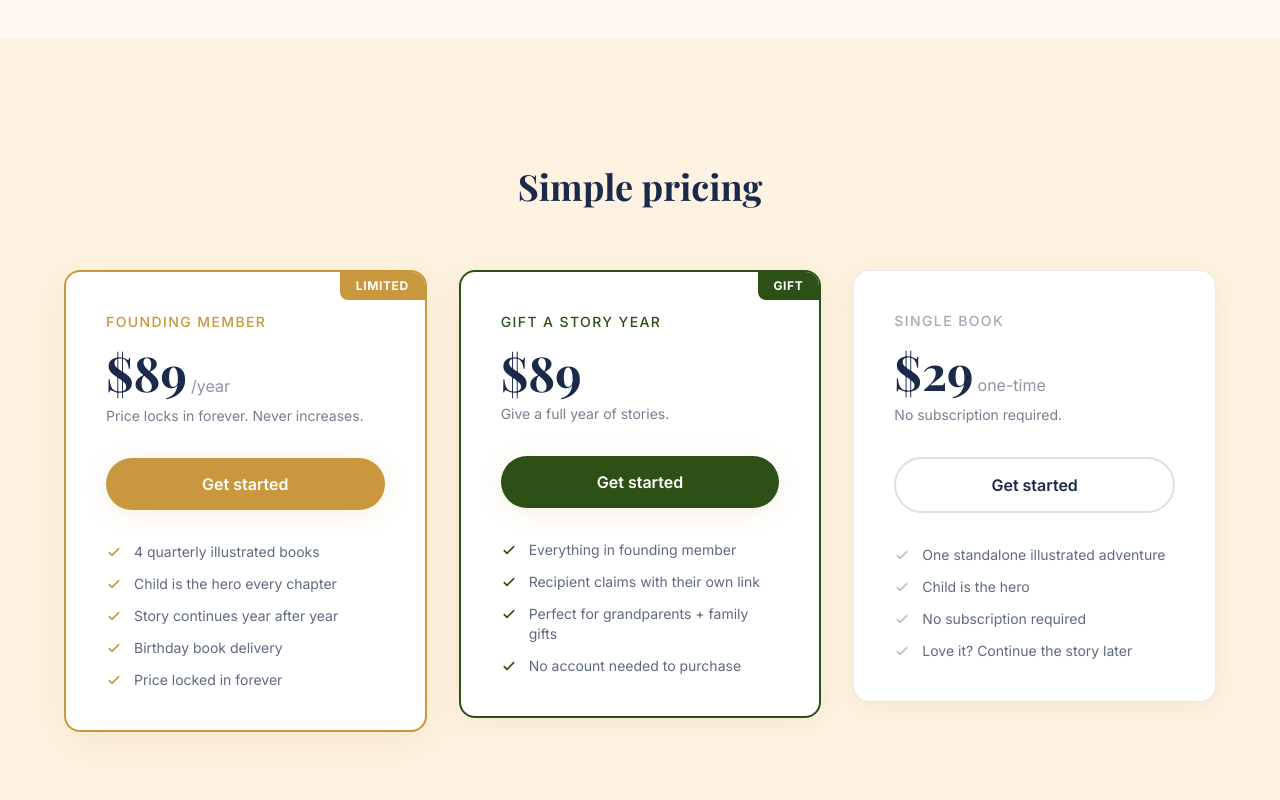
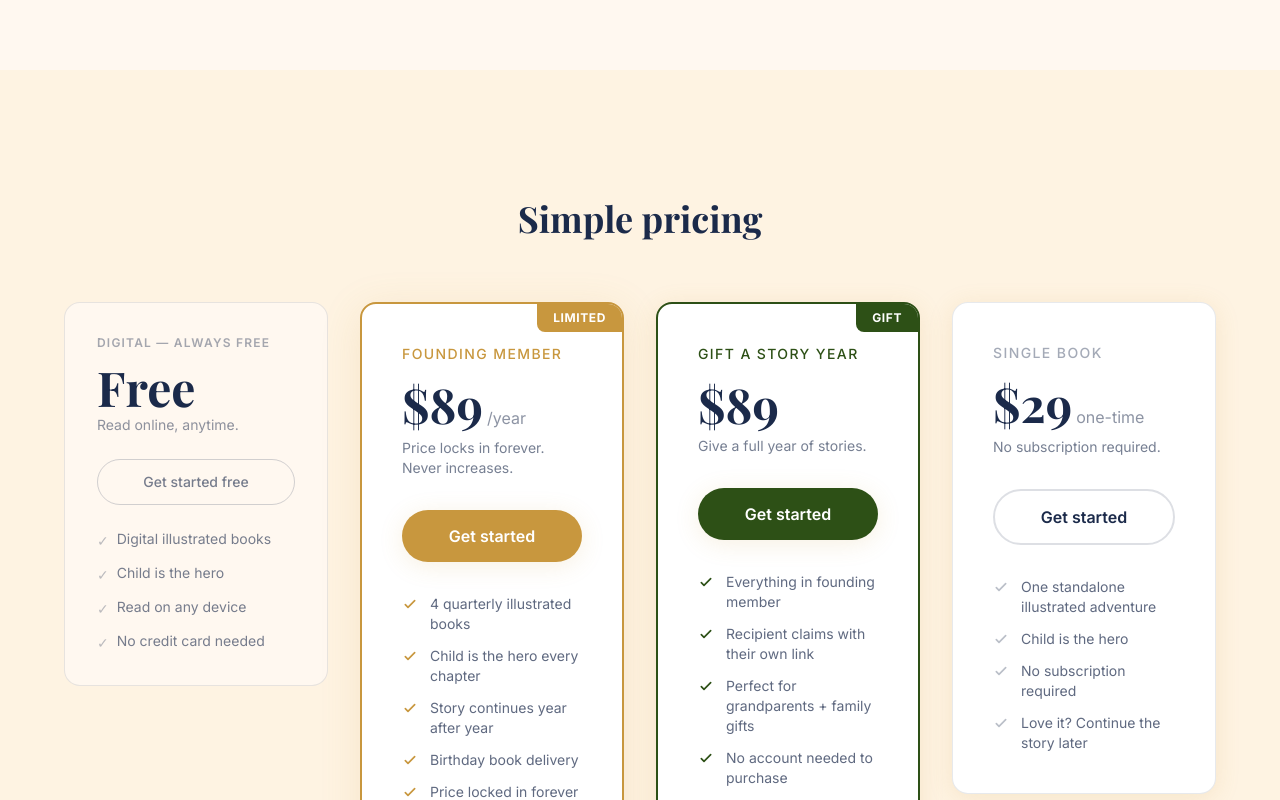
Before and after one commit to stata1991/Storybound, a Next.js app in the folder web/: page / in a window 1280 px wide. Shown: the part 2601-3401 px from the top of the page. Built offline with nearby package versions, Linux system fonts and the light colour scheme; a web font is replaced by a local one.

Commit message:
Add free digital tier to pricing and digital callout to hero
Co-Authored-By: Claude Opus 4.6 <noreply@anthropic.com>

```diff
--- a/web/app/page.tsx
+++ b/web/app/page.tsx
@@ -51,6 +51,10 @@ function Hero() {
         >
           Just want one book? Try a single story — $29
         </a>
+        <p className="text-center text-sm text-navy/50 mt-3">
+          ✦ <span className="text-navy/70 font-medium">Digital books are always free.</span>
+          {" "}Physical books from $89/year.
+        </p>
       </div>
     </section>
   );
@@ -176,7 +180,44 @@ function Pricing() {
         <h2 className="text-center font-serif text-3xl font-bold text-navy md:text-4xl">
           Simple pricing
         </h2>
-        <div className="mt-16 grid gap-8 lg:grid-cols-3">
+        <div className="mt-16 grid gap-8 md:grid-cols-2 lg:grid-cols-4">
+          {/* Digital Free column */}
+          <div className="flex flex-col gap-4">
+            <div className="rounded-2xl border border-navy/10 bg-cream p-8 relative">
+              <p className="text-xs font-semibold tracking-widest text-navy/40 uppercase mb-3">
+                Digital — Always Free
+              </p>
+              <div className="flex items-baseline gap-1 mb-1">
+                <span className="font-serif text-5xl font-bold text-navy">Free</span>
+              </div>
+              <p className="text-navy/50 text-sm mb-6">Read online, anytime.</p>
+              <a
+                href="/auth"
+                className="block w-full py-3 rounded-full border border-navy/20 text-center text-navy/60 font-medium text-sm mb-6"
+              >
+                Get started free
+              </a>
+              <ul className="space-y-3 text-sm text-navy/60">
+                <li className="flex items-start gap-2">
+                  <span className="text-navy/30 mt-0.5">✓</span>
+                  Digital illustrated books
+                </li>
+                <li className="flex items-start gap-2">
+                  <span className="text-navy/30 mt-0.5">✓</span>
+                  Child is the hero
+                </li>
+                <li className="flex items-start gap-2">
+                  <span className="text-navy/30 mt-0.5">✓</span>
+                  Read on any device
+                </li>
+                <li className="flex items-start gap-2">
+                  <span className="text-navy/30 mt-0.5">✓</span>
+                  No credit card needed
+                </li>
+              </ul>
+            </div>
+          </div>
+
           {/* Founding Member column */}
           <div className="flex flex-col gap-4">
             <div className="relative overflow-hidden rounded-2xl border-2 border-gold bg-white p-8 shadow-warm-lg md:p-10">
```
